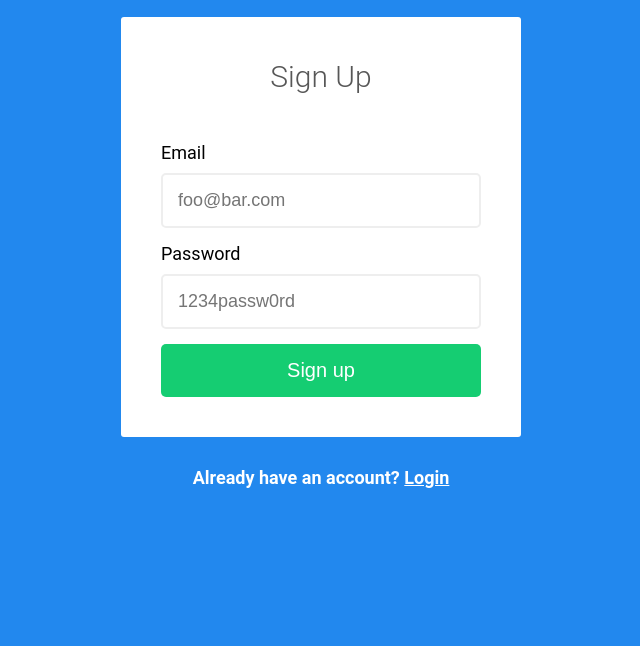
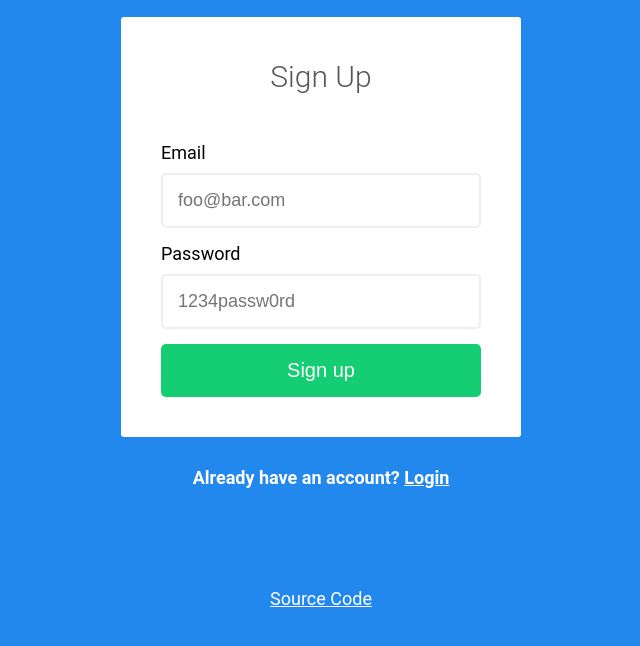
Before and after one commit to waptik/AnalogSea, a plain HTML site: page index.html in a window 1280 px wide. Shown: the part 88-734 px from the top of the page, without its empty margins (319-959 px from the left). Drawn offline with Linux system fonts and the light colour scheme.

Commit message:
Added source code link

```diff
--- a/index.html
+++ b/index.html
@@ -24,9 +24,12 @@
 			</fieldset>
 		</form>
 
-		<footer class="footer">
+		<div class="footer">
 			<p>Already have an account? <a href="/login">Login</a></p>
-		</footer>
+		</div>
+
+		<!-- display source code -->
+	<footer><a href="https://github.com/waptik/analogsea/" target="_blank">Source Code</a></footer>
 
 </body>
 </html>
--- a/main.css
+++ b/main.css
@@ -67,7 +67,7 @@ button {
 }
 
 /* footer */
-footer {
+.footer {
 	font-weight: 600;
 	color: rgb(255, 255, 255);
 	text-align: center;
@@ -79,3 +79,12 @@ footer {
 .footer a {
 	color: rgb(255, 255, 255);
 }
+
+footer {
+	margin-top: 100px;
+	text-align: center;
+}
+
+footer a {
+	color: rgb(255, 255, 255);
+}
```
Also changed, not shown: 1 other file.
